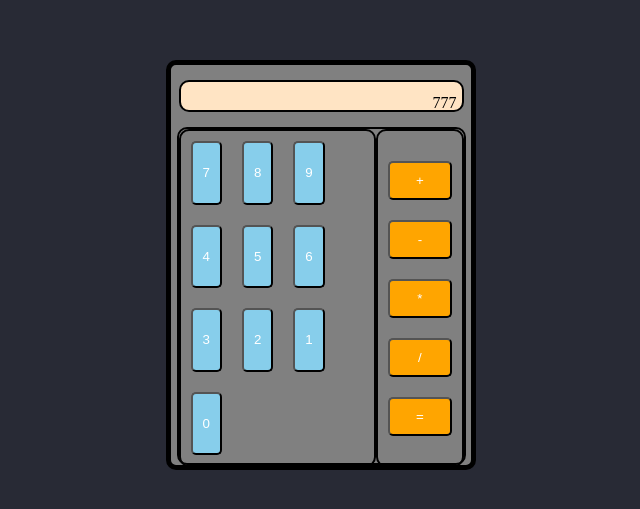
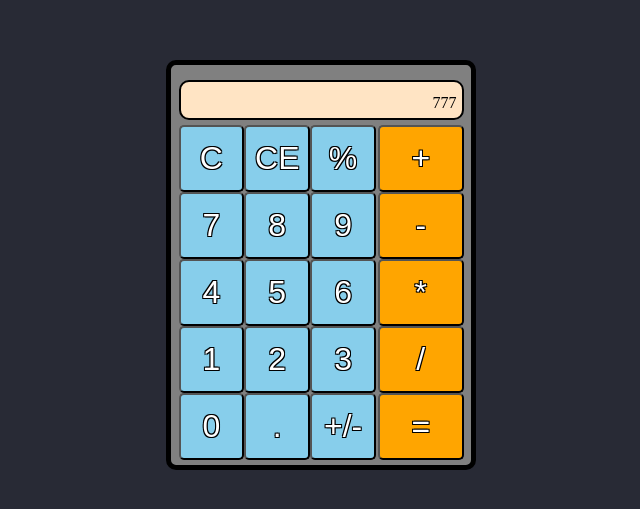
Before and after one commit to Matthew-Chamberlain/Calculator, a plain HTML site: page index.html in a window 1280 px wide. Shown: the part 135-644 px from the top of the page, without its empty margins (319-959 px from the left). Drawn offline with Linux system fonts and the light colour scheme.

Commit message:
Finished graphical user interface for calculator

```diff
--- a/index.html
+++ b/index.html
@@ -12,26 +12,30 @@
         <div class="display">777</div>
         <div class="buttonContainer">
             <div class ="numbers">
-                <button class="numberButton">7</button>
-                <button class="numberButton">8</button>
-                <button class="numberButton">9</button>
-                <button class="numberButton">4</button>
-                <button class="numberButton">5</button>
-                <button class="numberButton">6</button>
-                <button class="numberButton">3</button>
-                <button class="numberButton">2</button>
-                <button class="numberButton">1</button>
-                <button class="numberButton">0</button>
+                <button class="numberButton" id="clear" onclick="buttonPress(this.id)">C</button>
+                <button class="numberButton" id="clear-all" onclick="buttonPress(this.id)">CE</button>
+                <button class="numberButton" id="percentage" onclick="buttonPress(this.id)">%</button>
+                <button class="numberButton" id="seven" onclick="buttonPress(this.id)">7</button>
+                <button class="numberButton" id="eight" onclick="buttonPress(this.id)">8</button>
+                <button class="numberButton" id="nine" onclick="buttonPress(this.id)">9</button>
+                <button class="numberButton" id="four" onclick="buttonPress(this.id)">4</button>
+                <button class="numberButton" id="five" onclick="buttonPress(this.id)">5</button>
+                <button class="numberButton" id="six" onclick="buttonPress(this.id)">6</button>
+                <button class="numberButton" id="one" onclick="buttonPress(this.id)">1</button>
+                <button class="numberButton" id="two" onclick="buttonPress(this.id)">2</button>
+                <button class="numberButton" id="three" onclick="buttonPress(this.id)">3</button>
+                <button class="numberButton" id="zero" onclick="buttonPress(this.id)">0</button>
+                <button class="numberButton" id="decimal" onclick="buttonPress(this.id)">.</button>
+                <button class="numberButton" id="negative" onclick="buttonPress(this.id)">+/-</button>
             </div>
             <div class="operators">
-                <button class="operatorButton">+</button>
-                <button class="operatorButton">-</button>
-                <button class="operatorButton">*</button>
-                <button class="operatorButton">/</button>
-                <button class="operatorButton">=</button>
+                <button class="operatorButton" id="addition" onclick="buttonPress(this.id)">+</button>
+                <button class="operatorButton" id="subtract" onclick="buttonPress(this.id)">-</button>
+                <button class="operatorButton" id="multiply" onclick="buttonPress(this.id)">*</button>
+                <button class="operatorButton" id="divide" onclick="buttonPress(this.id)">/</button>
+                <button class="operatorButton" id="equals" onclick="buttonPress(this.id)">=</button>
             </div>
         </div>
-
     </div>
 </body>
 </html>
--- a/style.css
+++ b/style.css
@@ -23,7 +23,7 @@ body{
     border: 2px solid black;
     border-radius: 10px;
     width: 95%;
-    height: 8%;
+    height: 10%;
     margin-top: 15px;
     direction: rtl;
     box-sizing: border-box;
@@ -31,16 +31,17 @@ body{
 }
 
 .buttonContainer{
-    border: 2px solid black;
+    /*border: 2px solid black;*/
     border-radius: 10px;
     width: 95%;
     height: 85%;
-    margin-top: 15px;
+    margin-top: 5px;
+    margin-bottom: 5px;
     display: flex;
 }
 
 .numbers{
-    border: 2px solid black;
+    /*border: 2px solid black;*/
     border-radius: 10px;
     width: 70%;
     height: 100%;
@@ -49,7 +50,7 @@ body{
 }
 
 .operators{
-    border: 2px solid black;
+    /*border: 2px solid black;*/
     border-radius: 10px;
     width: 30%;
     height: 100%;
@@ -59,17 +60,22 @@ body{
 }
 
 .operatorButton{
-    margin: 10px;
+    height: 20%;
+    width: 100%;
     border-radius: 5px;
-    padding: 10px;
     background-color: orange;
     color: white;
 }
 
 .numberButton{
-    margin: 10px;
     border-radius: 5px;
-    padding: 10px;
+    height: 20%;
+    width: 33%;
     background-color: skyblue;
     color: white;
 }
+
+button{
+    font-size:xx-large;
+    text-shadow: -1px -1px 0 #000, 1px -1px 0 #000, -1px 1px 0 #000, 1px 1px 0 #000;
+}
```
